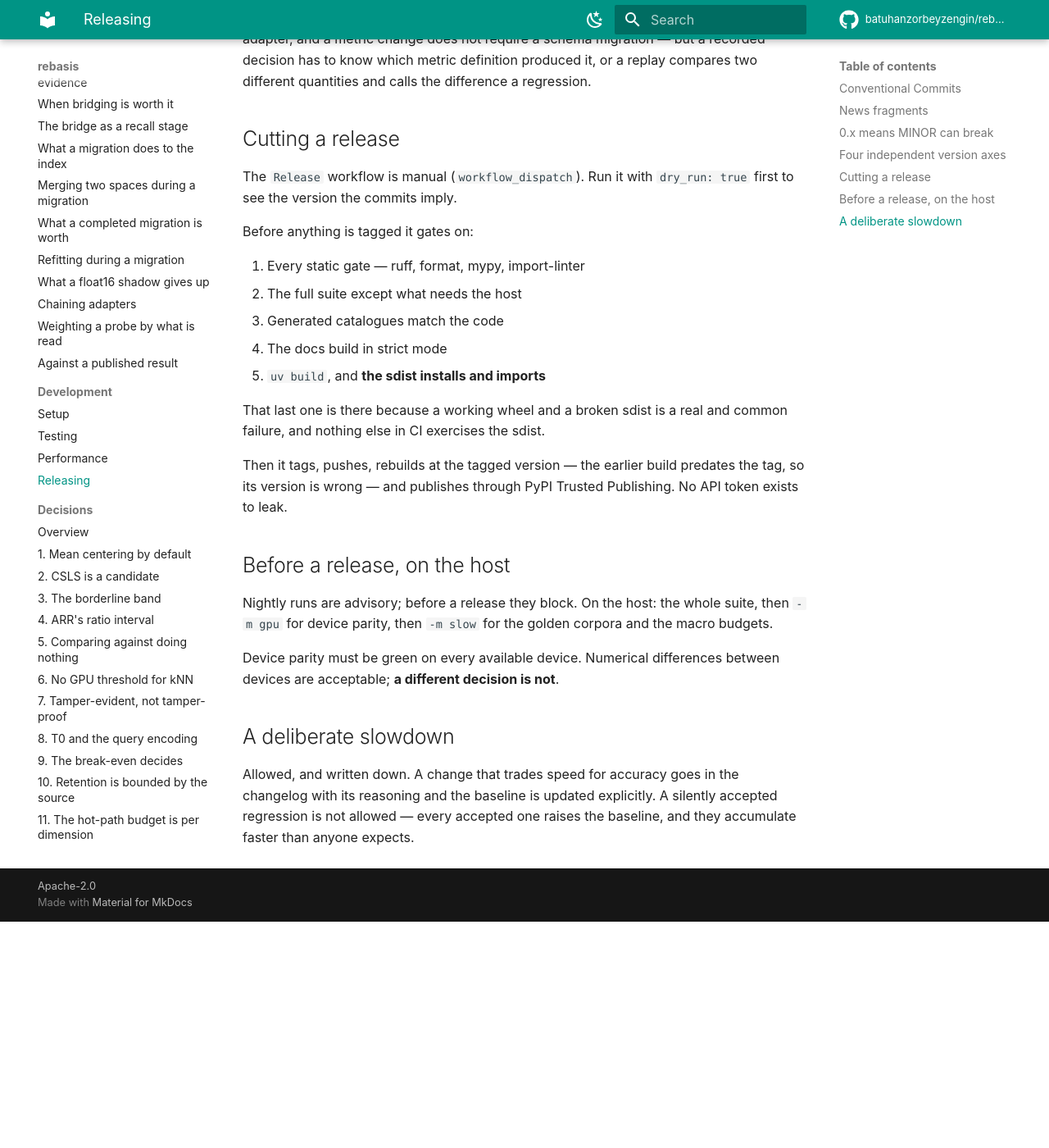
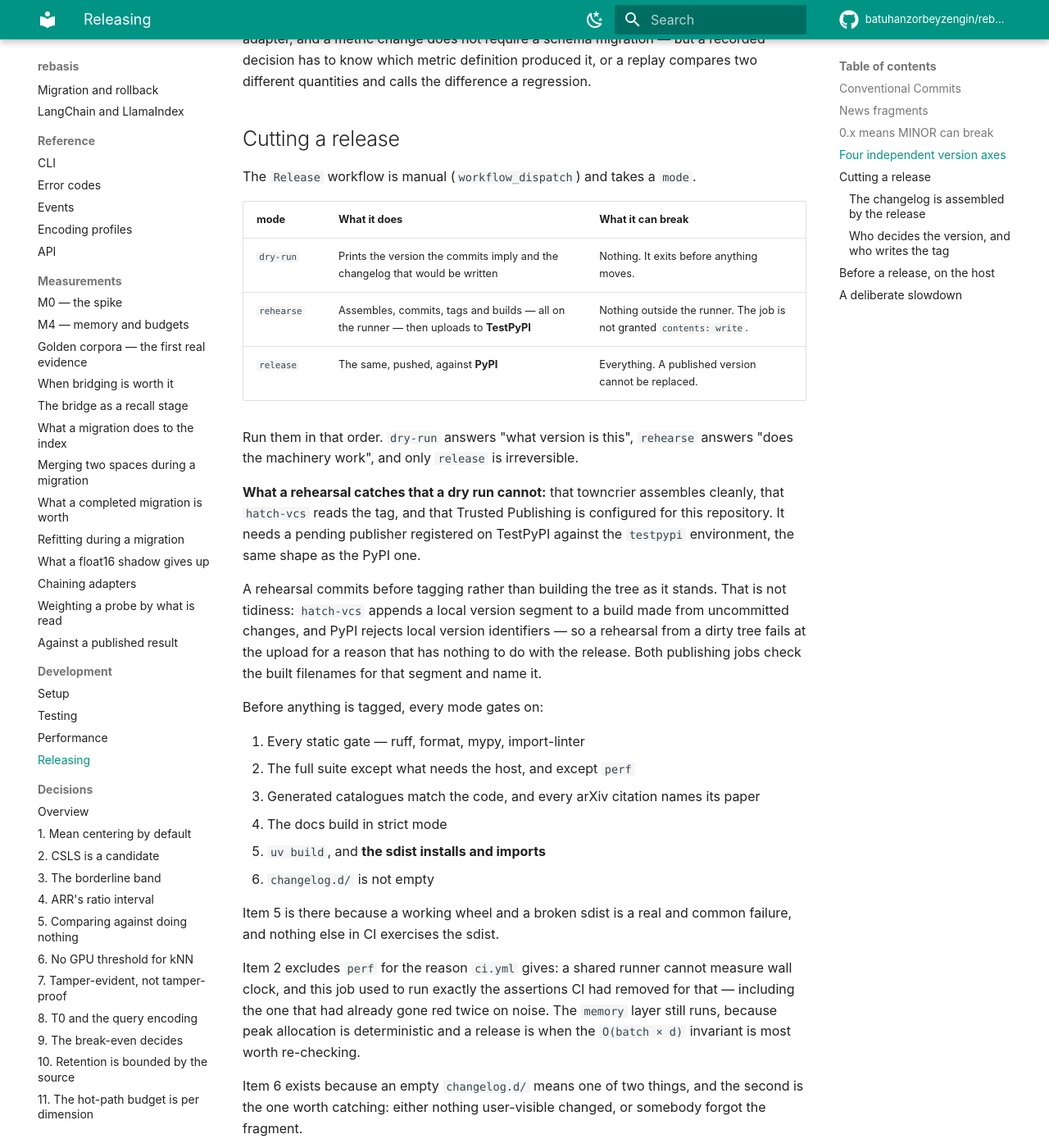
Before and after one commit to batuhanzorbeyzengin/rebasis, an MkDocs documentation site: the page built from docs/development/release.md, in a window 1280 px wide and 1400 px high, scrolled down 1511 px. Shown: the whole window at 82% size. Built offline with MkDocs 1.6.1 and Material for MkDocs 9.7.7, drawn with Linux system fonts in a browser that asks for light colours; comment, search, counter and statistics services are not loaded; before the commit the page ends 2635 px from its top, so only the background shows below that; some of the changed text lies outside the part shown.

Commit message:
feat: rehearse a release on TestPyPI, and assemble the changelog
Two things were missing from the release path, and the first would have shipped
a wrong artefact.

towncrier owns `CHANGELOG.md`. `semantic-release` was called with
`--no-changelog` and a comment saying so, and then nothing called towncrier —
not the workflow, not `docs/development/release.md`, and the `justfile` had only
`--draft`, which previews without writing. A release cut that way ships an
unchanged changelog with every news fragment still sitting in `changelog.d/`.
The assembly is now the release commit, so the tag lands on a tree that contains
the changelog rather than one commit behind it, and `verify` refuses to release
at all when `changelog.d/` is empty.

`Release` also takes a `mode` instead of a `dry_run` boolean: `dry-run`,
`rehearse`, `release`. `rehearse` assembles, commits, tags and builds on the
runner's throwaway checkout and uploads to TestPyPI — everything the real run
does except the two irreversible parts. The job is not granted `contents:
write`, which makes "nothing is pushed" a property rather than a promise. What
it proves is what a dry run cannot: that towncrier assembles, that `hatch-vcs`
reads the tag, and that Trusted Publishing works end to end for this repository.

It commits before tagging rather than building the tree as it stands, because
`hatch-vcs` appends a local version segment to a build made from uncommitted
changes and PyPI rejects local version identifiers — a rehearsal from a dirty
tree would fail at the upload for a reason unrelated to the release. Both
publishing jobs now check the built filenames for that segment and name it.

The version and the tag come from `--print` and `--print-tag`, which both exit
before changing anything, and `git` places the tag. The commits still choose the
version and `tag_format` still decides the tag's shape; what is gone is a
dependency on how the release tool behaves when there is no version file to
rewrite, which this project does not have.

The pre-release suite drops `perf`, matching `ci.yml`. It was running exactly
the wall-clock assertions CI had removed as unmeasurable on a shared runner,
including `test_batching_amortises_the_per_call_cost`, which had already gone
red twice on noise. A release blocked by a 2.6% timing wobble is a release
blocked by nothing. The `memory` layer still runs: peak allocation is
deterministic, and a release is when the `O(batch x d)` invariant is most worth
re-checking.

```diff
--- a/docs/development/release.md
+++ b/docs/development/release.md
@@ -63,23 +63,78 @@
 
 ## Cutting a release
 
-The `Release` workflow is manual (`workflow_dispatch`). Run it with
-`dry_run: true` first to see the version the commits imply.
+The `Release` workflow is manual (`workflow_dispatch`) and takes a `mode`.
 
-Before anything is tagged it gates on:
+| mode | What it does | What it can break |
+|---|---|---|
+| `dry-run` | Prints the version the commits imply and the changelog that would be written | Nothing. It exits before anything moves. |
+| `rehearse` | Assembles, commits, tags and builds — all on the runner — then uploads to **TestPyPI** | Nothing outside the runner. The job is not granted `contents: write`. |
+| `release` | The same, pushed, against **PyPI** | Everything. A published version cannot be replaced. |
+
+Run them in that order. `dry-run` answers "what version is this", `rehearse`
+answers "does the machinery work", and only `release` is irreversible.
+
+**What a rehearsal catches that a dry run cannot:** that towncrier assembles
+cleanly, that `hatch-vcs` reads the tag, and that Trusted Publishing is
+configured for this repository. It needs a pending publisher registered on
+TestPyPI against the `testpypi` environment, the same shape as the PyPI one.
+
+A rehearsal commits before tagging rather than building the tree as it stands.
+That is not tidiness: `hatch-vcs` appends a local version segment to a build made
+from uncommitted changes, and PyPI rejects local version identifiers — so a
+rehearsal from a dirty tree fails at the upload for a reason that has nothing to
+do with the release. Both publishing jobs check the built filenames for that
+segment and name it.
+
+Before anything is tagged, every mode gates on:
 
 1. Every static gate — ruff, format, mypy, import-linter
-2. The full suite except what needs the host
-3. Generated catalogues match the code
+2. The full suite except what needs the host, and except `perf`
+3. Generated catalogues match the code, and every arXiv citation names its paper
 4. The docs build in strict mode
 5. `uv build`, and **the sdist installs and imports**
+6. `changelog.d/` is not empty
 
-That last one is there because a working wheel and a broken sdist is a real and
-common failure, and nothing else in CI exercises the sdist.
+Item 5 is there because a working wheel and a broken sdist is a real and common
+failure, and nothing else in CI exercises the sdist.
 
-Then it tags, pushes, rebuilds at the tagged version — the earlier build predates
-the tag, so its version is wrong — and publishes through PyPI Trusted Publishing.
-No API token exists to leak.
+Item 2 excludes `perf` for the reason `ci.yml` gives: a shared runner cannot
+measure wall clock, and this job used to run exactly the assertions CI had
+removed for that — including the one that had already gone red twice on noise.
+The `memory` layer still runs, because peak allocation is deterministic and a
+release is when the `O(batch × d)` invariant is most worth re-checking.
+
+Item 6 exists because an empty `changelog.d/` means one of two things, and the
+second is the one worth catching: either nothing user-visible changed, or
+somebody forgot the fragment.
+
+### The changelog is assembled by the release
+
+towncrier owns `CHANGELOG.md`, and the release workflow is what runs it. The
+assembly **is** the release commit, so the tag lands on a tree that already
+contains the changelog rather than one commit behind it.
+
+This step was missing. `semantic-release` was called with `--no-changelog` and a
+comment saying towncrier would do it, and then nothing called towncrier — not
+the workflow, not this page, and the `justfile` had only `--draft`, which
+previews without writing. A release cut that way ships an unchanged changelog and
+leaves every fragment where it was.
+
+### Who decides the version, and who writes the tag
+
+The commits decide. `semantic-release version --print` gives the number and
+`--print-tag` gives the tag in the shape `tag_format` asks for; both exit without
+changing anything. `git` then places that tag on the release commit.
+
+Splitting it that way keeps one source for the version and one for the tag
+format, while removing a dependency on how the release tool behaves when there is
+no version file to rewrite — this project has none, because `hatch-vcs` derives
+the package version from the tag itself.
+
+Then it pushes, rebuilds at the tagged version — the earlier build predates the
+tag, so its version is wrong — and publishes through Trusted Publishing. No API
+token exists to leak, and since `pypa/gh-action-pypi-publish` v1.11.0 the
+published files carry a PEP 740 attestation with no further configuration.
 
 ## Before a release, on the host
 
```
Also changed, not shown: changelog.d/+release-assembles-the-changelog.fixed.md (added, +7 -0 lines), changelog.d/+release-rehearsal.added.md (added, +9 -0 lines), 1 other file.
